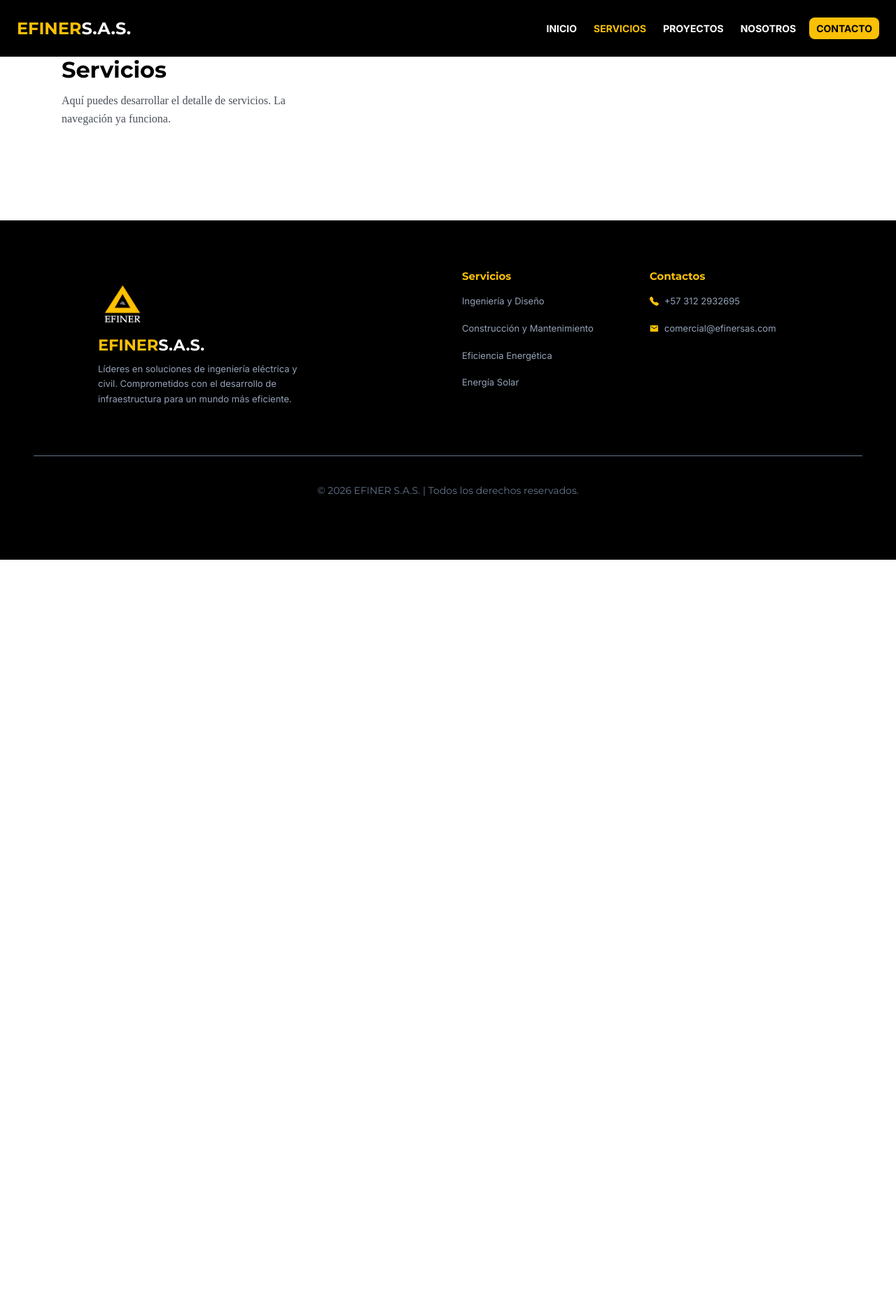
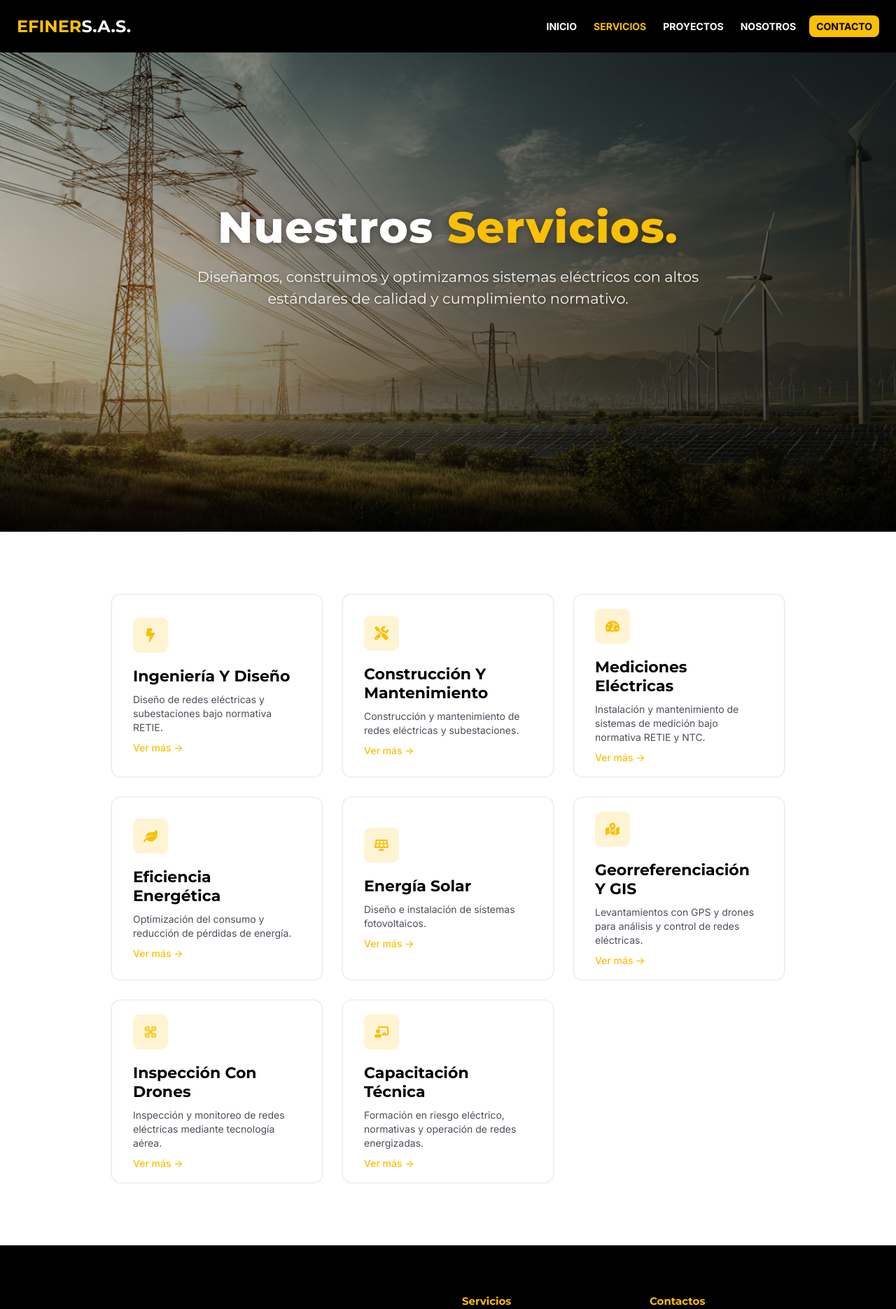
Before and after one commit to juan124perdomo/efinersas, a React (Vite) app: page /servicios in a window 1280 px wide. Shown: the top 1871 px of the page at 70% size. Before the commit the page ends 800 px from the top, so only its background shows below. Built offline with nearby package versions, Linux system fonts and the light colour scheme.

Commit message:
Se agrego ScrollTop para que siempre que se cambie de pagina  o re redirija  no ahya errores en las card se mejoraron footer tambien se acomodo el hero igualmente se acomod la barra de navegacion se acomodo  home se acomodo tambien y servicios se mejoro

```diff
--- a/src/App.jsx
+++ b/src/App.jsx
@@ -1,6 +1,6 @@
 import "./App.css"
-
 import { Routes, Route } from "react-router-dom"
+import { ScrollToTop } from "./components/ScrollToTop/ScrollToTop"
 import { Navbar } from "./components/Nav/Nav"
 import { Footer } from "./components/Footer/Footer"
 import { Home } from "./pages/Home/Home"
@@ -12,6 +12,7 @@ import { Contactos } from "./pages/Contactos/Contactos"
 function App() {
   return (
     <div className="app-shell">
+      <ScrollToTop />
       <Navbar />
       <main className="app-main">
         <Routes>
--- a/src/components/Cards/Cards.css
+++ b/src/components/Cards/Cards.css
@@ -36,7 +36,7 @@
 .cardService{
     max-width: 310px;
     min-width: 270px;
-    height: 250px;
+    height: 260px;
     display: flex;
     justify-content: center;
     align-items: start;
@@ -45,9 +45,12 @@
     padding: 30px;
     border-radius: 12px;
     box-sizing: border-box;
+    transition: all 0.3s cubic-bezier(0.4, 0, 0.2, 1);
+    position: relative;
 }
 
 .cardService:hover{
+    transform: translateY(-8px);
     border: 1px solid var(--primary);
     box-shadow: 0px 1px 10px 2px #00000017;
 }
@@ -60,13 +63,17 @@
     display: flex;
     margin: 10px 0;
     font-size: 20px;
-    color:var(--primary)
+    color:var(--primary);
+
+    transition: all 0.3s ease;
 }
-.containerIcon:hover{
+.cardService:hover .containerIcon {
     background-color: var(--primary);
-    color: #000000;
+    color: var(--bg-dark);
+    transform: scale(1.05);
+}
 
-}
+
 
 .serviceTitle{
     font-family: var(--font-title);
--- a/src/components/Footer/Footer.css
+++ b/src/components/Footer/Footer.css
@@ -34,7 +34,7 @@
 }
 .footer{
     background-color: var(--bg-dark);
-    padding: 30px 30px;
+    padding: 30px 30px 10px 30px;
     display: flex;
     flex-direction: column;
     box-sizing: border-box;
@@ -136,7 +136,7 @@
   .footer{
     justify-content: center;
     align-items: stretch;
-    padding: 40px 48px;
+    padding: 40px 48px 20px 48px;
   }
   .containerFooter{
     width: min(100%, 1100px);
--- a/src/components/Hero/Hero.css
+++ b/src/components/Hero/Hero.css
@@ -54,9 +54,13 @@
     flex-direction: column;
     justify-content: center;
     align-items: center;
+    width: 100%;
     max-width: 85%;
+    box-sizing: border-box;
+    text-align: center;
     animation: heroFadeIn 0.8s ease-out;
 }
+
 
 
 .hero-title {
@@ -64,17 +68,27 @@
     letter-spacing: 0.02em;
     margin: 0 0 1rem;
     text-shadow: 0 2px 12px rgba(0, 0, 0, 0.4);
-    font-size: clamp(1.8rem, 1.2rem + 2.5vw, 3.5rem);
+    font-size: clamp(2rem, 2rem + 2vw, 3.3rem);
     width: 100%;
-    max-width: 100vw;
+    max-width: 100%;
     line-height: 1.25;
-    text-wrap: pretty;
+    text-align: center;
+    white-space: normal;
+    overflow-wrap: anywhere;
+    word-wrap: break-word;
+    word-break: break-word;
 }
 
 .hero-title .highlight {
     color: var(--primary);
     font-weight: 800;
-    position: relative;
+    position: static;
+    left: 0;
+    display: inline;
+    white-space: normal;
+    overflow-wrap: anywhere;
+    word-wrap: break-word;
+    word-break: break-word;
 }
 
 .hero-subtitle {
@@ -93,21 +107,55 @@
 @media (max-width: 768px) {
     .hero {
         background-attachment: scroll;
-        min-height: 95vh;
-        padding: 2rem 1.5rem;
+        min-height: 90vh;
+        padding: 5rem 1rem 2rem 1rem;
     }
 
+    .hero-content {
+        max-width: 95%;
+        padding: 0 0.5rem;
+    }
+
+    .hero-title {
+        font-size: clamp(2rem, 2rem + 2vw, 2.8rem);
+        line-height: 1.2;
+        letter-spacing: 0.01em;
+    }
 }
 
+@media (min-width: 769px) and (max-width: 1023px) {
+    .hero-title {
+        font-size: 3.2rem;
+    }
+}
+
+@media (min-width: 1024px){
+    .hero {
+        width: 100%;
 
 
-@media (min-width: 1441px) {
+        padding: 3.5rem 3rem;
+    }
+        .hero-content {
+            max-width: 48rem;
+        }
+
+    .hero-title {
+        font-size: 3.9rem;
+    }
+}
+
+@media (min-width: 1440px) {
     .hero {
-        min-height: 90vh;
+        width: 100%;
+
         padding: 3.5rem 3rem;
     }
     .hero-content {
         max-width: 48rem;
+    }
+    .hero-title {
+        font-size: 4rem;
     }
     .hero-subtitle {
         margin-bottom: 2.5rem;
--- a/src/components/Nav/Nav.css
+++ b/src/components/Nav/Nav.css
@@ -75,7 +75,7 @@
     flex-wrap: wrap;
     color: white;
     background-color: #000;
-    padding: 10px 8px;
+    padding: 7px 8px;
     justify-content: center;
     align-items: center;
     font-family: var(--font-text);
--- /dev/null
+++ b/src/components/ScrollToTop/ScrollToTop.jsx
@@ -0,0 +1,12 @@
+import { useEffect } from 'react';
+import { useLocation } from 'react-router-dom';
+
+export function ScrollToTop() {
+  const { pathname } = useLocation();
+
+  useEffect(() => {
+    window.scrollTo(0, 0);
+  }, [pathname]);
+
+  return null;
+}
--- a/src/pages/Home/Home.jsx
+++ b/src/pages/Home/Home.jsx
@@ -16,9 +16,9 @@ export function Home() {
       />
       <Hero
         hero={hero1}
-        title="Expertos en eficiencia"
-        titleHiglight="comprometidos con tu éxito."
-        subTitle="Transformamos la infraestructura energética a través de consultoría técnica especializada."
+        title="Ingeniería eléctrica integral"
+        titleHiglight="y eficiencia energética."
+        subTitle="Diseñamos, construimos y optimizamos redes eléctricas, subestaciones y sistemas de medición con soluciones innovadoras y seguras."
       />
 
       <section className="quienesSomos">
--- a/src/pages/Servicios/Servicios.css
+++ b/src/pages/Servicios/Servicios.css
@@ -1,18 +1,50 @@
 .page {
-  padding: 5rem 1.5rem 3rem;
+  padding:5rem 1.5rem 2rem ;
+  margin: 5rem 1.5rem 1rem;
   max-width: 72rem;
-  margin: 0 auto;
+
 }
 
-.page-title {
+.servicePageTitle{
   font-family: var(--font-title, "Montserrat", sans-serif);
   color: var(--black-text, #000);
-  font-size: clamp(1.5rem, 4vw, 2rem);
+  font-size: 3rem;
   margin-bottom: 0.75rem;
 }
+.serviceTitleStrong{
+  color:var(--primary);
+}
 
-.page-lead {
+.servicePageText {
   color: var(--text-gray, #4a505a);
   line-height: 1.6;
-  max-width: 40ch;
+  font-family: var(--font-text);
+  max-width: 45ch;
+  text-wrap: pretty;
 }
+
+.servicePageContainer {
+  display: grid;
+  grid-template-columns: 1fr;
+  padding-block: 20px;
+  margin: 70px auto;
+  place-items: center;
+  align-items: center;
+  justify-content: center;
+  gap: 30px;
+}
+
+@media screen and (min-width: 768px) {
+  .servicePageContainer {
+    grid-template-columns: repeat(2, 340px);
+    gap: 30px 0px;
+  }
+}
+
+@media screen and (min-width: 1024px) {
+  .servicePageContainer {
+    grid-template-columns: repeat(3, 300px);
+    gap: 30px 30px;
+    padding-inline: 20px;
+  }
+}
--- a/src/pages/Servicios/Servicios.jsx
+++ b/src/pages/Servicios/Servicios.jsx
@@ -1,18 +1,84 @@
 import "./Servicios.css"
 import { SEO } from "../../components/SEO/SEO"
+import {CardService}from "../../components/Cards/Cards"
+import { FaBolt, FaTools, FaLeaf, FaSolarPanel, FaChalkboardTeacher,FaTachometerAlt, FaMapMarkedAlt } from "react-icons/fa";
+import { TbDrone } from "react-icons/tb";
+import { Hero } from "../../components/Hero/Hero"
+import hero2 from "../../assets/Img/hero2.jpeg"
 
 export function Servicios() {
   return (
-    <main className="page page-servicios">
-      <SEO
+    <>
+    <SEO
         title="Nuestros Servicios"
         description="Servicios especializados en ingeniería eléctrica: Diseño y construcción de redes, subestaciones, energía fotovoltaica y levantamientos topográficos con GPS y drones."
       />
-      <h1 className="page-title">Servicios</h1>
-      <p className="page-lead">
-        Aquí puedes desarrollar el detalle de servicios. La navegación ya
-        funciona.
-      </p>
-    </main>
+    <Hero
+              hero={hero2}
+              title="Nuestros"
+              titleHiglight="Servicios."
+              subTitle="Diseñamos, construimos y optimizamos sistemas eléctricos con altos estándares de calidad y cumplimiento normativo."
+            />
+
+    <section className="servicePageContainer">
+
+    <CardService
+            icon={<FaBolt />}
+            title="Ingeniería y Diseño"
+            text="Diseño de redes eléctricas y subestaciones bajo normativa RETIE."
+             to="/servicios"
+          />
+
+      <CardService
+              icon={<FaTools />}
+              title="Construcción y Mantenimiento"
+              text="Construcción y mantenimiento de redes eléctricas y subestaciones."
+              to="/servicios"
+            />
+
+      <CardService
+              icon={<FaTachometerAlt />}
+              title="Mediciones Eléctricas"
+              text="Instalación y mantenimiento de sistemas de medición bajo normativa RETIE y NTC."
+              to="/servicios"
+            />
+
+      <CardService
+                  icon={<FaLeaf />}
+                  title="Eficiencia Energética"
+                  text="Optimización del consumo y reducción de pérdidas de energía."
+                  to="/servicios"
+                />
+
+      <CardService
+                  icon={<FaSolarPanel />}
+                  title="Energía Solar"
+                  text="Diseño e instalación de sistemas fotovoltaicos."
+                  to="/servicios"
+                />
+
+      <CardService
+                  icon={<FaMapMarkedAlt  />}
+                  title="Georreferenciación y GIS"
+                  text="Levantamientos con GPS y drones para análisis y control de redes eléctricas."
+                  to="/servicios"
+                />
+      <CardService
+                  icon={<TbDrone/>}
+                  title="Inspección con Drones"
+                  text="Inspección y monitoreo de redes eléctricas mediante tecnología aérea."
+                  to="/servicios"
+                />
+
+      <CardService
+            icon={<FaChalkboardTeacher />}
+            title="Capacitación Técnica"
+            text="Formación en riesgo eléctrico, normativas y operación de redes energizadas."
+             to="/servicios"
+          />
+
+
+    </section>
+    </>
   )
 }
```
Also changed, not shown: src/assets/Img/hero2.jpeg (added), src/components/Hero/Hero.jsx (line endings or trailing spaces). Lines whose indentation alone changed are shown as unchanged.
